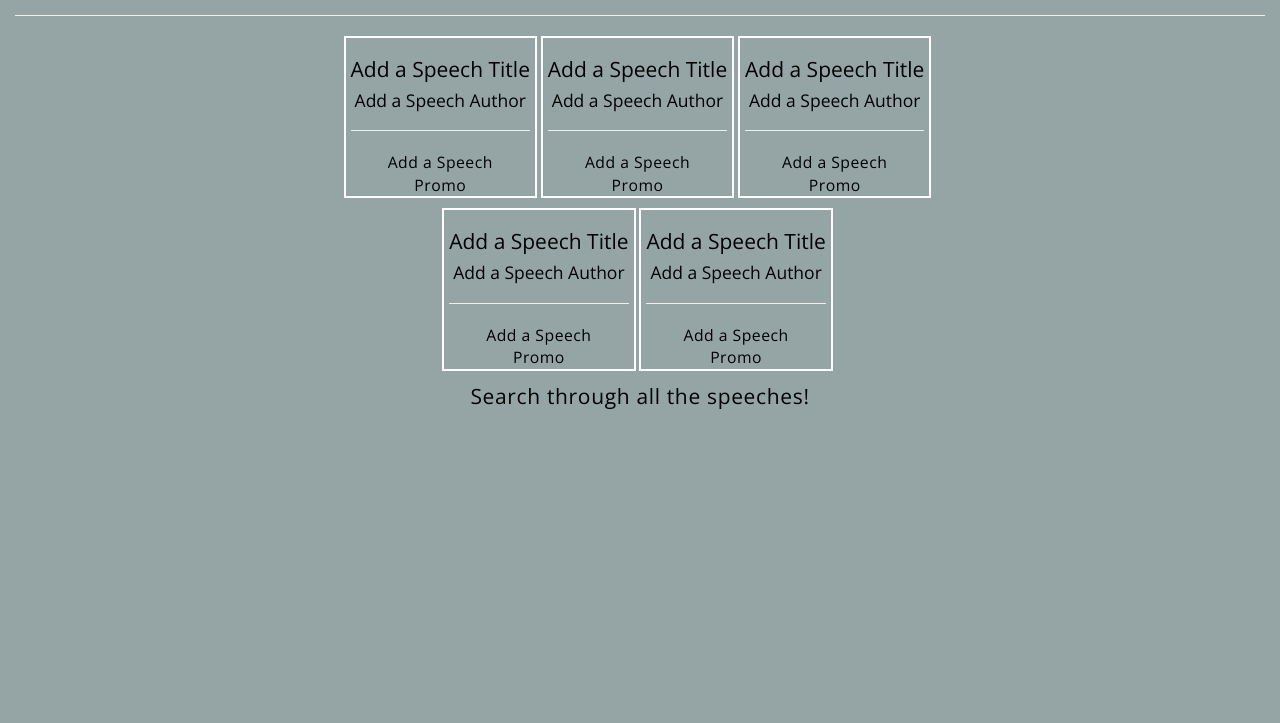
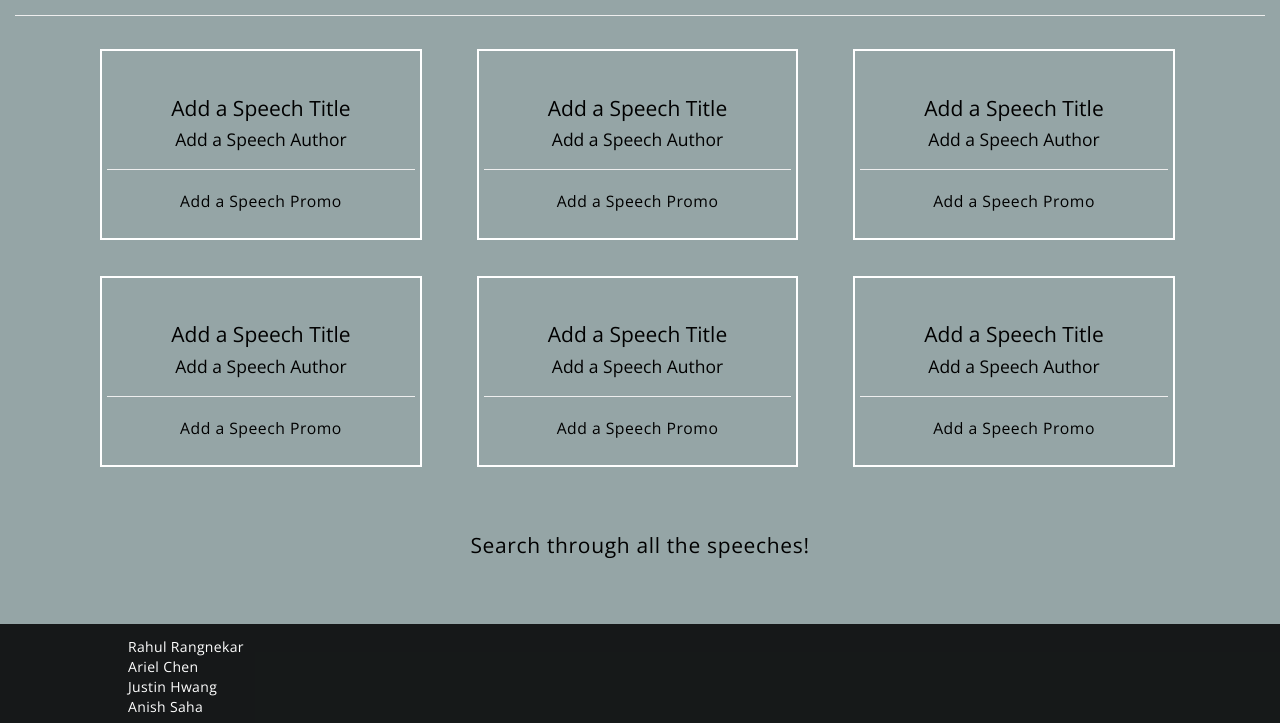
Before and after one commit to rahrang/SpeechAssistant, a plain HTML site: page index.html in a window 1280 px wide. Shown: the part 365-1088 px from the top of the page. Before the commit the page ends 800 px from the top, so only its background shows below. Drawn offline with nearby package versions, Linux system fonts and the light colour scheme; no server answers.

Commit message:
minor changes to index

```diff
--- a/css/general_stylesheet.css
+++ b/css/general_stylesheet.css
@@ -59,14 +59,13 @@ a:active {
 	color: black;
 }
 
-/*
-li {
-	margin: 1% 2%;
-}
-*/
 
 .speech-card {
 	border: 2px solid white;
+	margin: 1% 2%;
+	padding: 2%;
+	width: 25%;
+
 }
 
 .speech-title {
@@ -82,6 +81,7 @@ li {
 .speech-promo {
 	font-size: 1.125em;
 	font-family: "Open Sans", sans-serif;
+	width: 100%;
 }
 
 .icon {
@@ -118,6 +118,12 @@ div#footer {
 	color: black;
 }
 
+p#names {
+	color: white;
+	font-size: 1em;
+	letter-spacing: 0.025em;
+}
+
 @-webkit-keyframes fading {
 	0% {opacity:0.5;}
 	5% {opacity:1;}
--- a/index.html
+++ b/index.html
@@ -129,13 +129,29 @@
 					<p id="promo-4" class="speech-promo">Add a Speech Promo</p>
 				</a>
 			</li>
+			<li class="speech-card">
+					<a id="link-5" href="#">
+					<h3 id="title-5" class="speech-title">Add a Speech Title</h3>
+					<h4 id="author-5" class="speech-author">Add a Speech Author</h4>
+					<hr>
+					<p id="promo-5" class="speech-promo">Add a Speech Promo</p>
+				</a>
+			</li>
 		</ul>
 	</div>
+
+	<br><br>
 
 	<div class="row">
 		<p>Search through all the speeches!</p>
 	</div>
 
+</div>
+
+<div class="container-fluid" id="footer">
+	<div class="row">
+		<p class="text-left raleway" id="names">Rahul Rangnekar <br> Ariel Chen <br> Justin Hwang <br> Anish Saha</p>
+	</div>
 </div>
 
 <!--JavaScript-->
```
